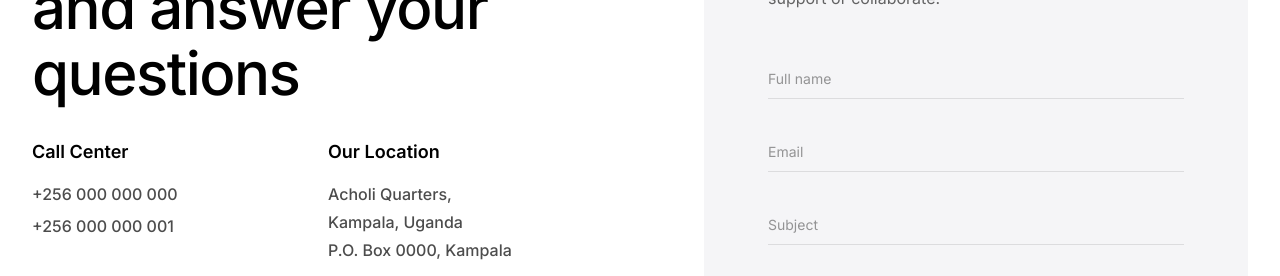
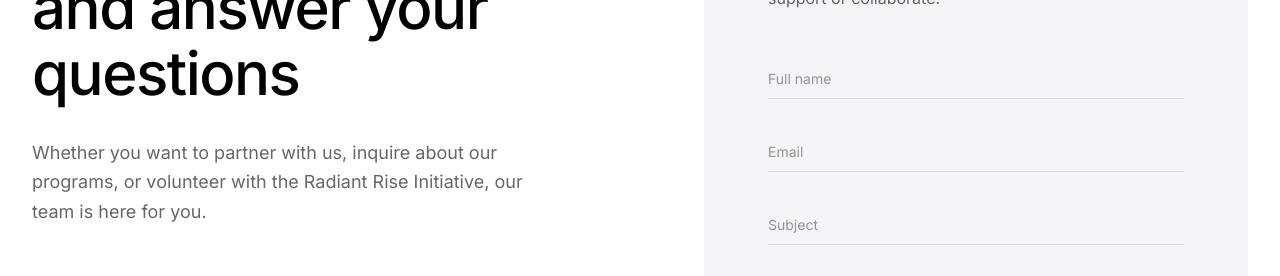
Before and after one commit to Radiant-Rise-Initiative/Radiant-Rise-Website, a Next.js app: page /contact in a window 1280 px wide. Shown: the part 1060-1336 px from the top of the page. Built offline with nearby package versions, Linux system fonts and the light colour scheme.

Commit message:
1.8.9 - Restored Body Paragraph and Removed Redundant Sentence

```diff
--- a/app/contact/page.tsx
+++ b/app/contact/page.tsx
@@ -93,6 +93,9 @@ export default function ContactUs() {
                             <h2 className="text-4xl sm:text-5xl md:text-6xl font-medium tracking-tight leading-[1.1] mb-8">
                                 We are always ready to help you and answer your questions
                             </h2>
+                            <p className="text-lg text-black/60 mb-16 leading-relaxed max-w-lg">
+                                Whether you want to partner with us, inquire about our programs, or volunteer with the Radiant Rise Initiative, our team is here for you.
+                            </p>
 
                             <div className="grid grid-cols-1 sm:grid-cols-2 gap-12">
                                 <div>
```
